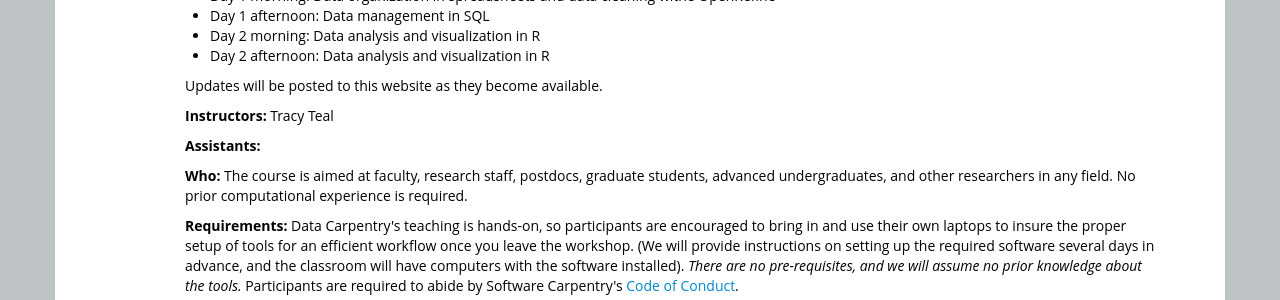
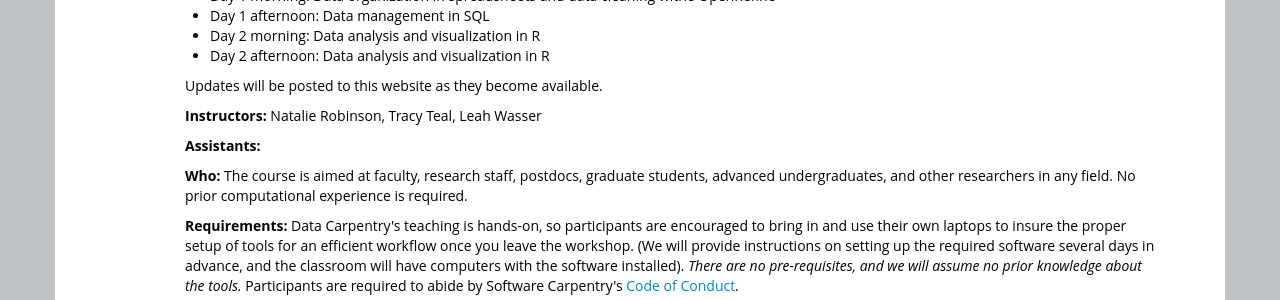
Before and after one commit to datacarpentry/2015-05-03-NDIC, a Jekyll site: the page built from index.html, in a window 1280 px wide. Shown: the part 705-1005 px from the top of the page. Built offline with Jekyll 4.4.1, drawn with Linux system fonts in a browser that asks for light colours; nearby versions of some CDN libraries; library files that are not in the unit come from our copies.

Commit message:
added Leah and Natalie as instructors

```diff
--- a/index.html
+++ b/index.html
@@ -10,7 +10,7 @@
 enddate: 2015-05-04
 latlng:
 registration: open
-instructor: ["Tracy Teal"]
+instructor: ["Natalie Robinson", "Tracy Teal", "Leah Wasser"]
 assistant: []
 contact: tkteal@datacarpentry.org
 raw: raw.github.com/datacarpentry/2015-05-03-NDIC/gh-pages
```
